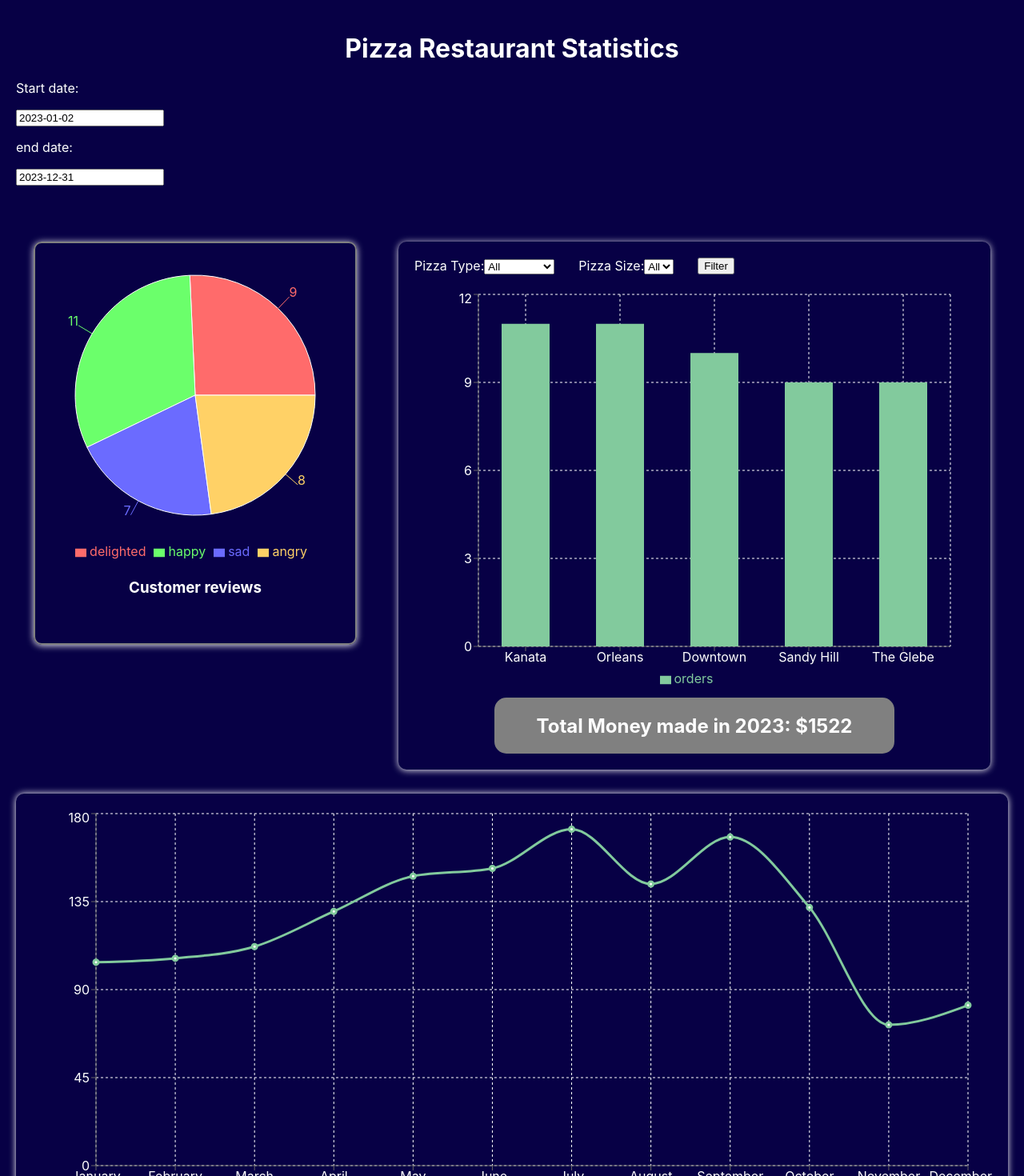
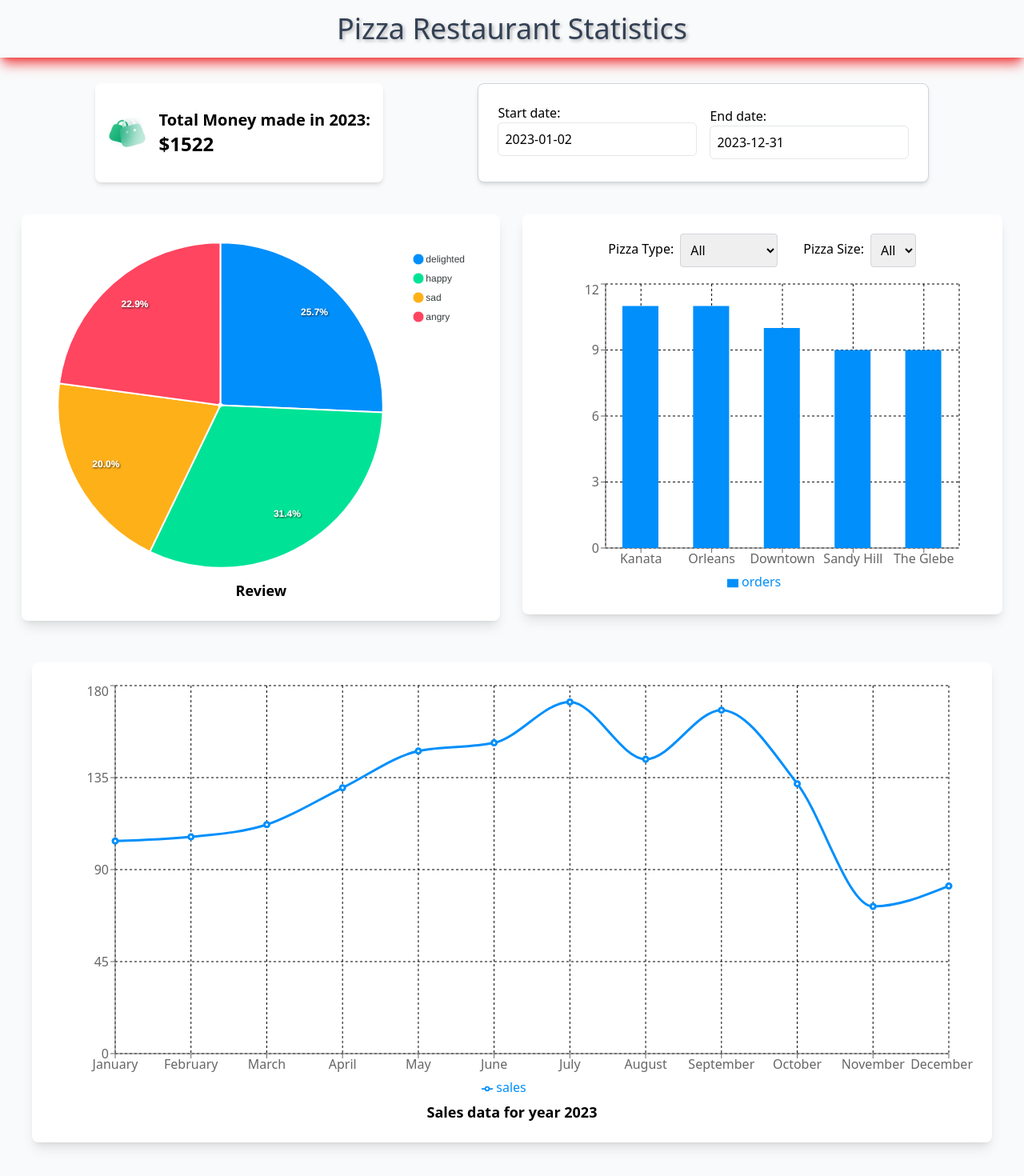
Before and after one commit to nisarg3322/A-Slice-of-Pi, a React (Create React App) app: page / in a window 1280 px wide. Shown: the top 1470 px of the page at 80% size. Built offline with nearby package versions, Linux system fonts and the light colour scheme.

Commit message:
changed UI and styles added tailwingcss

```diff
--- a/src/App.css
+++ /dev/null
@@ -1,38 +0,0 @@
-.App {
-  text-align: center;
-}
-
-.App-logo {
-  height: 40vmin;
-  pointer-events: none;
-}
-
-@media (prefers-reduced-motion: no-preference) {
-  .App-logo {
-    animation: App-logo-spin infinite 20s linear;
-  }
-}
-
-.App-header {
-  background-color: #282c34;
-  min-height: 100vh;
-  display: flex;
-  flex-direction: column;
-  align-items: center;
-  justify-content: center;
-  font-size: calc(10px + 2vmin);
-  color: white;
-}
-
-.App-link {
-  color: #61dafb;
-}
-
-@keyframes App-logo-spin {
-  from {
-    transform: rotate(0deg);
-  }
-  to {
-    transform: rotate(360deg);
-  }
-}
--- a/src/App.js
+++ b/src/App.js
@@ -1,11 +1,12 @@
 import React, { useEffect, useState } from "react";
-import PieComponent from "./Components/pieComponent"; // Make sure to use the correct path to your PieChart component
-import Header from "./Components/header";
-import BarGraph from "./Components/barGraphComponent";
-import MoneyMade from "./Components/moneyMadeDisplay";
-import LineGraph from "./Components/lineGraph";
+import PieComponent from "./Components/PieComponent"; // Make sure to use the correct path to your PieChart component
+import Header from "./Components/Header";
+import BarGraph from "./Components/BarGraphComponent";
+import MoneyMade from "./Components/MoneyMadeDisplay";
+import LineGraph from "./Components/LineGraph";
 import DatePicker from "react-datepicker";
 import "react-datepicker/dist/react-datepicker.css";
+import("./Styles/App.css");
 
 const App = () => {
   const [startDate, setStartDate] = useState(new Date("2023-01-02"));
@@ -31,76 +32,46 @@ const App = () => {
 
   return (
     <>
-      <div
-        style={{
-          backgroundColor: "#070045",
-          color: "white",
-          minHeight: "100vh",
-          padding: "20px",
-        }}
-      >
+      <div className="App">
         <Header />
+
         <div>
+          <div className="date-picker-container flex justify-evenly ">
+            <MoneyMade />
+
+            <div className="date-picker bg-white p-6 rounded-lg shadow-md border border-gray-300 flex flex-col lg:flex-row items-start lg:items-center hover:shadow-lg hover:shadow-teal-500 transition duration-300 ease-in-out">
+              <div className="mb-2 lg:mr-4">
                 <p>Start date:</p>
                 <DatePicker
+                  className="border p-2 rounded-md focus:outline-none focus:ring focus:border-blue-300"
                   selected={startDate}
                   onChange={handleStartDateChange}
-            dateFormat="yyyy-MM-dd" // adjust the date format as needed
+                  dateFormat="yyyy-MM-dd"
                 />
-          <p>end date:</p>
+              </div>
+              <div className="mt-4 lg:mt-0">
+                <p>End date:</p>
                 <DatePicker
+                  className="border p-2 rounded-md focus:outline-none focus:ring focus:border-blue-300"
                   selected={endDate}
                   onChange={handleEndDateChange}
-            dateFormat="yyyy-MM-dd" // adjust the date format as needed
+                  dateFormat="yyyy-MM-dd"
                 />
               </div>
-        <div
-          style={{
-            display: "flex",
-            gap: "30px",
-            justifyContent: "space-evenly",
-            marginTop: "70px",
-          }}
-        >
-          <PieComponent startDate={startDate} endDate={endDate} data={data} />
-          <div
-            style={{
-              flexDirection: "column",
-              display: "flex",
-              justifyContent: "center",
-              alignItems: "center",
-              boxShadow: "0 1px 8px rgba(255, 255, 255, 0.9)",
-              borderRadius: "10px",
-              padding: "20px",
-              color: "white",
-            }}
-          >
-            <BarGraph startDate={startDate} endDate={endDate} data={data} />
-
-            <MoneyMade />
+            </div>
           </div>
         </div>
 
+        <div className="flex  justify-evenly mt-10">
+          <PieComponent startDate={startDate} endDate={endDate} data={data} />
+
+          <BarGraph startDate={startDate} endDate={endDate} data={data} />
+        </div>
+
         {/* for Sales data graph for 2023 */}
-        <div
-          style={{ width: "100%", display: "flex", justifyContent: "center" }}
-        >
-          <div
-            style={{
-              width: "1200px",
-              flexDirection: "column",
-              display: "flex",
-              alignItems: "center",
-              justifyContent: "center",
-              marginTop: "30px",
-              boxShadow: "0 0px 8px rgba(255, 255, 255, 1)",
-              borderRadius: "10px",
-              padding: "20px",
-              color: "white",
-            }}
-          >
+        <div className="line-chart-section  mb-20">
+          <div className="line-chart w-full flex flex-col items-center justify-center mt-10">
             <LineGraph startDate={startDate} endDate={endDate} data={data} />
-            <h3>Sales data for year 2023</h3>
           </div>
         </div>
       </div>
--- a/src/Components/barGraphComponent.js
+++ b/src/Components/barGraphComponent.js
@@ -1,4 +1,4 @@
-import React, { PureComponent, useEffect, useState } from "react";
+import React, { useCallback, useEffect, useState } from "react";
 import {
   BarChart,
   Bar,
@@ -34,20 +34,9 @@ const BarGraph = ({ startDate = null, endDate = null, data }) => {
     fetchPizzaTypes();
   }, []);
 
-  useEffect(() => {
-    const reRender = () => {
-      filterFinalData();
-    };
-
-    reRender();
-  }, [data, startDate, endDate]);
-
   // Filter the graph with selected pizza size and pizza type
-  const filterFinalData = async () => {
+  const filterFinalData = useCallback(async () => {
     try {
-      // const response = await fetch("/order_data.json");
-      // const data = await response.json();
-
       if (data && data.length > 0) {
         const calculateTotalOrders = () => {
           const orderTotal = {};
@@ -59,21 +48,21 @@ const BarGraph = ({ startDate = null, endDate = null, data }) => {
               (startDate <= orderDate && orderDate <= endDate)
             ) {
               const { store, items } = order;
-              if (selectedPizzaSize == "" && selectedPizzaType == "") {
+              if (selectedPizzaSize === "" && selectedPizzaType === "") {
                 orderTotal[store] = (orderTotal[store] || 0) + 1;
               } else {
                 items.forEach((item) => {
                   const { type, size } = item;
-                  if (selectedPizzaType == type && selectedPizzaSize == "") {
+                  if (selectedPizzaType === type && selectedPizzaSize === "") {
                     orderTotal[store] = (orderTotal[store] || 0) + 1;
                   } else if (
-                    selectedPizzaType == "" &&
-                    selectedPizzaSize == size
+                    selectedPizzaType === "" &&
+                    selectedPizzaSize === size
                   ) {
                     orderTotal[store] = (orderTotal[store] || 0) + 1;
                   } else if (
-                    selectedPizzaType == type &&
-                    selectedPizzaSize == size
+                    selectedPizzaType === type &&
+                    selectedPizzaSize === size
                   ) {
                     orderTotal[store] = (orderTotal[store] || 0) + 1;
                   }
@@ -97,18 +86,27 @@ const BarGraph = ({ startDate = null, endDate = null, data }) => {
     } catch (error) {
       console.error("Error fetching or processing data:", error);
     }
-  };
+  }, [data, startDate, endDate, selectedPizzaSize, selectedPizzaType]);
+
+  useEffect(() => {
+    filterFinalData();
+  }, [filterFinalData]);
 
   return (
     <>
-      <div style={{ height: "500px", width: "700px", marginBottom: "20px" }}>
+      <div
+        className="bg-white rounded-lg shadow-lg p-6 flex flex-col justify-center hover:shadow-lg hover:shadow-yellow-500 transition duration-300 ease-in-out "
+        style={{ height: "500px", width: "600px", marginBottom: "20px" }}
+      >
         {/* form to filter graph using pizza type and size */}
-        <div style={{ display: "flex", gap: "30px", marginBottom: "20px" }}>
-          <div>
-            <label style={{ color: "white" }}>Pizza Type:</label>
+
+        <div className="flex gap-8 mb-4 justify-center">
+          <div className="flex items-center">
+            <label className="mb-1 mr-2">Pizza Type:</label>
             <select
               value={selectedPizzaType}
               onChange={(e) => setSelectedPizzaType(e.target.value)}
+              className="p-2 border border-gray-300 rounded"
             >
               <option value="">All</option>
               {pizzaTypes.map((type, index) => (
@@ -118,11 +116,13 @@ const BarGraph = ({ startDate = null, endDate = null, data }) => {
               ))}
             </select>
           </div>
-          <div>
-            <label style={{ color: "white" }}>Pizza Size:</label>
+
+          <div className="flex items-center">
+            <label className="mb-1 mr-2">Pizza Size:</label>
             <select
               value={selectedPizzaSize}
               onChange={(e) => setSelectedPizzaSize(e.target.value)}
+              className="p-2 border border-gray-300 rounded"
             >
               <option value="">All</option>
               <option value="S">S</option>
@@ -130,7 +130,6 @@ const BarGraph = ({ startDate = null, endDate = null, data }) => {
               <option value="L">L</option>
             </select>
           </div>
-          <button onClick={filterFinalData}>Filter</button>
         </div>
 
         {/* div for the graph */}
@@ -145,14 +144,15 @@ const BarGraph = ({ startDate = null, endDate = null, data }) => {
               left: 20,
               bottom: 5,
             }}
-            barSize={60}
+            barSize={45}
           >
-            <CartesianGrid stroke="#ffffff" strokeDasharray="3 3" />
-            <XAxis dataKey="name" tick={{ fill: "white" }} />
-            <YAxis tick={{ fill: "white" }} />
+            <CartesianGrid stroke="black" strokeDasharray="3 3" />
+            <XAxis dataKey="name" />
+            <YAxis />
             <Tooltip
               contentStyle={{
                 backgroundColor: "#333",
+                borderRadius: "10px",
                 border: "none",
                 color: "white",
               }}
@@ -162,8 +162,8 @@ const BarGraph = ({ startDate = null, endDate = null, data }) => {
             <Legend />
             <Bar
               dataKey="orders"
-              fill="#82ca9d"
-              activeBar={<Rectangle fill="gold" stroke="blue" />}
+              fill="#008ffb"
+              activeBar={<Rectangle fill="#00588e" stroke="blue" />}
             />
           </BarChart>
         </ResponsiveContainer>
--- a/src/Components/header.js
+++ b/src/Components/header.js
@@ -1,11 +1,18 @@
 import React from "react";
 
 const header = () => {
-    return(
-        <>
-        <h1 style={{ textAlign: 'center', marginBottom: '20px' }}>Pizza Restaurant Statistics</h1>
-        </>
-    )
-}
+  return (
+    <>
+      <h1
+        className="text-center text-shadow-lg font-medium mb-8 text-4xl font-sans  p-4 text-slate-700 shadow-md  hover:shadow-lg hover:shadow-red-500 transition duration-300 ease-in-out "
+        style={{
+          textShadow: "2px 2px 4px rgba(0, 0, 0, 0.3)",
+        }}
+      >
+        Pizza Restaurant Statistics
+      </h1>
+    </>
+  );
+};
 
 export default header;
--- a/src/Components/lineGraph.js
+++ b/src/Components/lineGraph.js
@@ -68,7 +68,10 @@ const LineGraph = ({ startDate = null, endDate = null, data }) => {
 
   return (
     <>
-      <div style={{ height: "500px", width: "1200px" }}>
+      <div
+        className="bg-white rounded-lg shadow-lg p-6 flex flex-col justify-center  hover:shadow-lg hover:shadow-yellow-500 transition duration-300 ease-in-out "
+        style={{ height: "600px", width: "1200px" }}
+      >
         <ResponsiveContainer>
           <LineChart
             width={500}
@@ -81,9 +84,9 @@ const LineGraph = ({ startDate = null, endDate = null, data }) => {
               bottom: 5,
             }}
           >
-            <CartesianGrid stroke="#ffffff" strokeDasharray="3 3" />
-            <XAxis dataKey="name" tick={{ fill: "white" }} />
-            <YAxis tick={{ fill: "white" }} />
+            <CartesianGrid stroke="black" strokeDasharray="3 3" />
+            <XAxis dataKey="name" />
+            <YAxis />
             <Tooltip
               content={({ payload, label, active }) => {
                 if (active) {
@@ -108,13 +111,16 @@ const LineGraph = ({ startDate = null, endDate = null, data }) => {
             <Line
               type="monotone"
               dataKey="sales"
-              stroke="#82ca9d"
+              stroke="#008ffb"
               strokeWidth={3}
               activeDot={{ r: 10 }}
             />
             {/* <Line type="monotone" dataKey="uv" stroke="#82ca9d" /> */}
           </LineChart>
         </ResponsiveContainer>
+        <label className="text-center text-black font-bold text-lg">
+          Sales data for year 2023
+        </label>
       </div>
     </>
   );
--- a/src/Components/moneyMadeDisplay.js
+++ b/src/Components/moneyMadeDisplay.js
@@ -1,44 +1,45 @@
 import React, { useEffect, useState } from "react";
 
-const MoneyMade= () => {
+const MoneyMade = () => {
   const [totalMoney, setTotalMoney] = useState([]);
 
   useEffect(() => {
     const calculateTotal = async () => {
-            try{
+      try {
         const orderResponce = await fetch("/order_data.json");
         const orders = await orderResponce.json();
         const priceResponce = await fetch("/pricing_data.json");
         const prices = await priceResponce.json();
 
-
-
         let total = 0;
 
         orders.forEach((order) => {
-                    const {items} = order;
+          const { items } = order;
           items.forEach((item) => {
-                        const { type,size } = item;
+            const { type, size } = item;
             total += prices[type][size];
-                    })
-                })
+          });
+        });
 
         setTotalMoney(total);
+      } catch (error) {
+        console.error("Error while fatching data", error);
+      }
+    };
+    calculateTotal();
+  }, []);
 
-            } catch (error){
-                console.error('Error while fatching data' , error);
-            }
-        }
-        calculateTotal();
-    },[]);
-
-    return(
+  return (
     <>
-        <div style={{height:'70px', width:'500px', background:'gray', borderRadius:'15px', display:'flex', justifyContent:'center', alignItems:'center' ,marginTop:'30px' }}>
-            <h2>Total Money made in 2023: ${totalMoney}</h2>
+      <div className="bg-white p-4 rounded-lg shadow-md flex items-center space-x-4 hover:shadow-lg hover:shadow-teal-500 transition duration-300 ease-in-out">
+        <img src="/bag.png" alt="Shopping Bag" className="w-12 h-12" />
+        <div>
+          <h2 className=" text-xl font-semibold">Total Money made in 2023:</h2>
+          <p className="text-2xl font-bold">${totalMoney}</p>
+        </div>
       </div>
     </>
-    )
-}
+  );
+};
 
 export default MoneyMade;
--- a/src/Components/pieComponent.js
+++ b/src/Components/pieComponent.js
@@ -1,12 +1,6 @@
 import React, { useEffect, useState } from "react";
-import {
-  Pie,
-  Cell,
-  ResponsiveContainer,
-  Tooltip,
-  Legend,
-  PieChart,
-} from "recharts";
+
+import Chart from "react-apexcharts";
 
 const PieComponent = ({ startDate = null, endDate = null, data }) => {
   const [finalData, setFinalData] = useState([]);
@@ -37,29 +31,9 @@ const PieComponent = ({ startDate = null, endDate = null, data }) => {
           };
 
           const sentimentTotals = calculateSentimentTotals();
+          console.log(Object.keys(sentimentTotals));
 
-          const result = Object.entries(sentimentTotals).map(
-            ([sentiment, count]) => ({
-              name: sentiment,
-              value: count,
-            })
-          );
-
-          const colorPalette = [
-            "#FF6B6B",
-            "#6BFF6B",
-            "#6B6BFF",
-            "#FFD166",
-            "#45A29E",
-            "#DAA520",
-          ];
-
-          const formattedData = result.map((item, index) => ({
-            ...item,
-            color: colorPalette[index % colorPalette.length],
-          }));
-
-          setFinalData(formattedData);
+          setFinalData(sentimentTotals);
         }
       } catch (error) {
         console.error("Error fetching or processing data:", error);
@@ -69,40 +43,72 @@ const PieComponent = ({ startDate = null, endDate = null, data }) => {
     fetchDataAndProcess();
   }, [data, startDate, endDate]);
 
+  const chartOptions = {
+    labels: Object.keys(finalData),
+    options: {
+      chart: {
+        animations: {
+          enabled: true,
+          easing: "easeinout",
+          speed: 800,
+        },
+      },
+      responsive: [
+        {
+          breakpoint: 480,
+          options: {
+            chart: {
+              width: 200,
+            },
+            legend: {
+              position: "bottom",
+            },
+          },
+        },
+      ],
+      legend: {
+        position: "right",
+        offsetY: 0,
+        height: 230,
+      },
+    },
+  };
+
+  const chartSeries = Object.values(finalData); // Replace with your data
+
   return (
     <div
-      style={{
-        width: "400px",
-        height: "500px",
-        border: "2px solid gray",
-        borderRadius: "10px",
-        boxShadow: "0 1px 8px rgba(255, 255, 255, 0.9)",
-      }}
+      className="bg-white rounded-lg shadow-lg p-6 flex flex-col justify-center hover:shadow-lg hover:shadow-yellow-500 transition duration-300 ease-in-out "
+      style={{ height: "100%" }}
     >
-      <div style={{ height: "400px", width: "400px" }}>
-        <ResponsiveContainer width="100%" height="100%">
-          <PieChart>
-            <Pie
-              data={finalData}
-              dataKey="value"
-              cx="50%"
-              cy="50%"
-              outerRadius={150}
-              label
-              animationBegin={0}
-              animationDuration={800}
-            >
-              {finalData.map((entry, index) => (
-                <Cell key={`cell-${index}`} fill={entry.color} />
-              ))}
-            </Pie>
-            <Tooltip />
-            <Legend />
-          </PieChart>
-        </ResponsiveContainer>
+      <div style={{ minWidth: "550px" }}>
+        {/* Your pie chart code goes here */}
+        <Chart
+          options={{
+            ...chartOptions.options,
+            labels: chartOptions.labels,
+          }}
+          series={chartSeries}
+          type="pie"
+          width="100%"
+        />
       </div>
-      <h3 style={{ textAlign: "center" }}>Customer reviews</h3>
+
+      <div className="text-center text-lg font-bold">Review</div>
     </div>
+
+    // <div>
+    //   <Chart
+    //     options={{
+    //       ...chartOptions.options,
+    //       labels: chartOptions.labels, // Set labels here
+    //     }}
+    //     series={chartSeries}
+    //     type="pie"
+    //     width="500px"
+    //   />
+    //   <h2>Reviews</h2>
+    // </div>
   );
 };
 
--- /dev/null
+++ b/src/Styles/App.css
@@ -0,0 +1,5 @@
+body{
+    margin: 0;
+    padding: 0;
+    background-color: #f9fafb;
+}
--- a/src/index.css
+++ b/src/index.css
@@ -1,13 +1,3 @@
-body {
-  margin: 0;
-  font-family: -apple-system, BlinkMacSystemFont, 'Segoe UI', 'Roboto', 'Oxygen',
-    'Ubuntu', 'Cantarell', 'Fira Sans', 'Droid Sans', 'Helvetica Neue',
-    sans-serif;
-  -webkit-font-smoothing: antialiased;
-  -moz-osx-font-smoothing: grayscale;
-}
-
-code {
-  font-family: source-code-pro, Menlo, Monaco, Consolas, 'Courier New',
-    monospace;
-}
+@tailwind base;
+@tailwind components;
+@tailwind utilities;
--- /dev/null
+++ b/tailwind.config.js
@@ -0,0 +1,8 @@
+/** @type {import('tailwindcss').Config} */
+module.exports = {
+  content: ["./src/**/*.{js,jsx,ts,tsx}"],
+  theme: {
+    extend: {},
+  },
+  plugins: [],
+};
```
Also changed, not shown: package.json (+11 -0 lines), src/index.js (+6 -6 lines), public/bag.png (added), 1 other file (tests, documents, lock files or other folders). Lines whose indentation alone changed are shown as unchanged.
